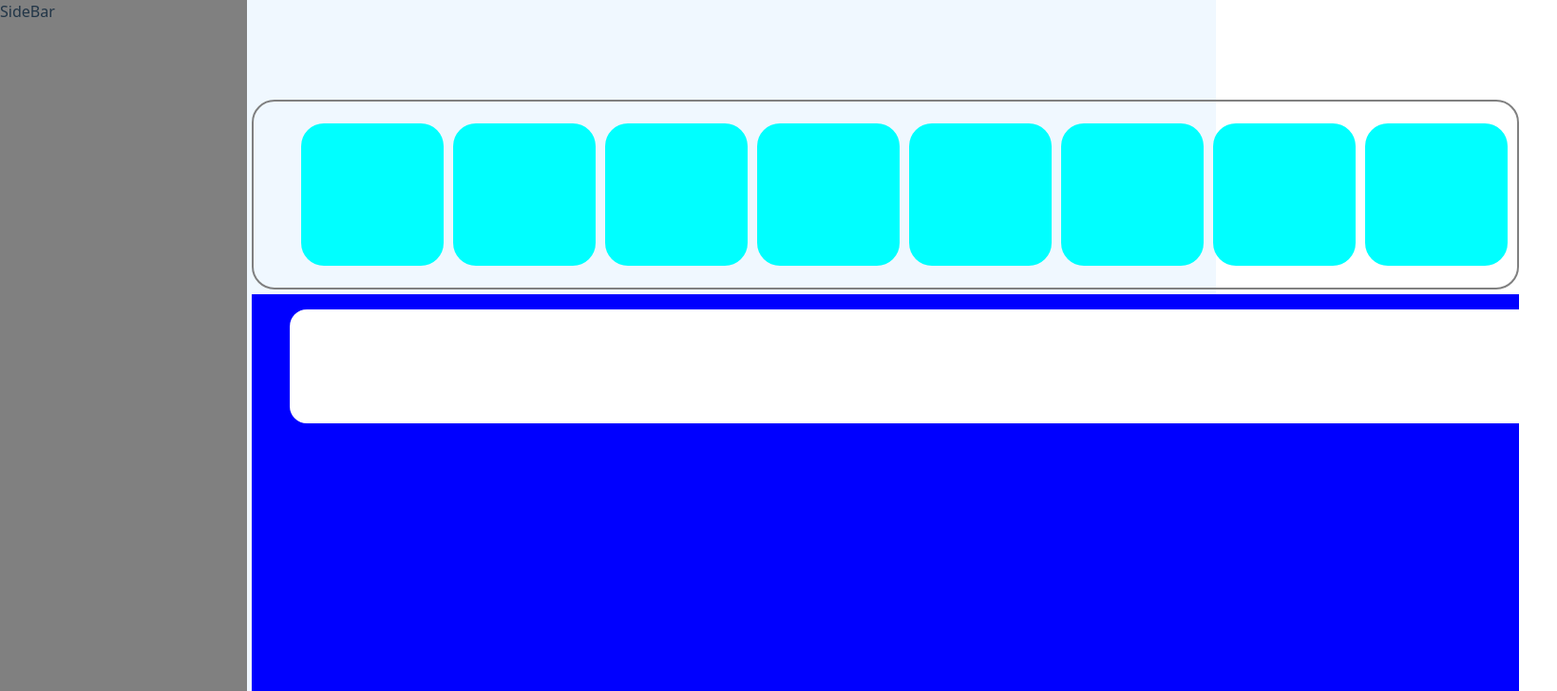
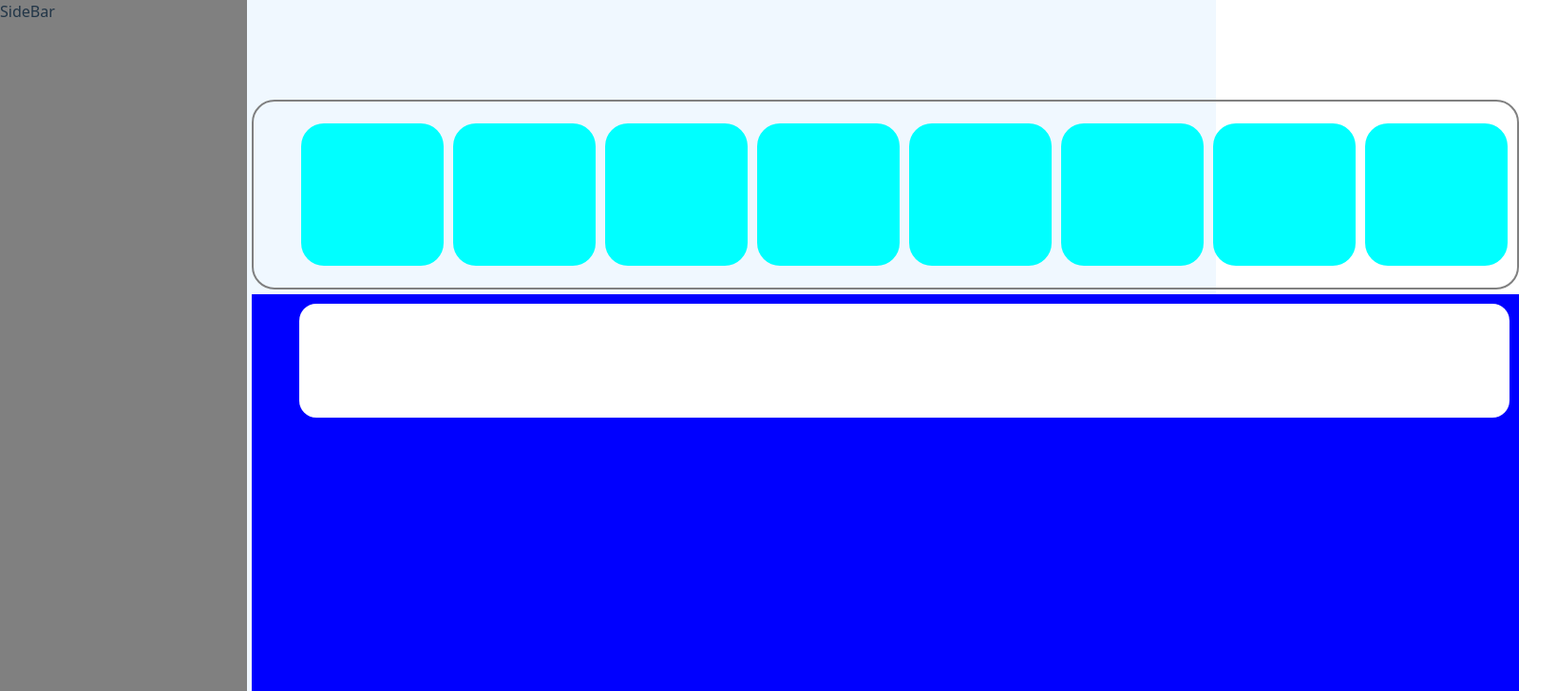
Before and after one commit to Mohamed-Abuali/Revue, a React (Vite) app: page / in a window 1280 px wide. Shown: the top 728 px of the page at 95% size, 1639 px wide, since content can reach past the window. Built offline with nearby package versions, Linux system fonts and the light colour scheme.

Commit message:
style(App.css): improve layout styling for error list section
Add flex display and center alignment to improve visual presentation and spacing of the error list section

```diff
--- a/src/App.css
+++ b/src/App.css
@@ -56,6 +56,10 @@ body{
   grid-row: 3/-1;
   grid-column: 2;
   background-color: blue;
+    display: flex;
+    padding: 10px;
+  justify-content: center;
+  align-items: center;
 }
 .error-list{
   width: 100%;
```
